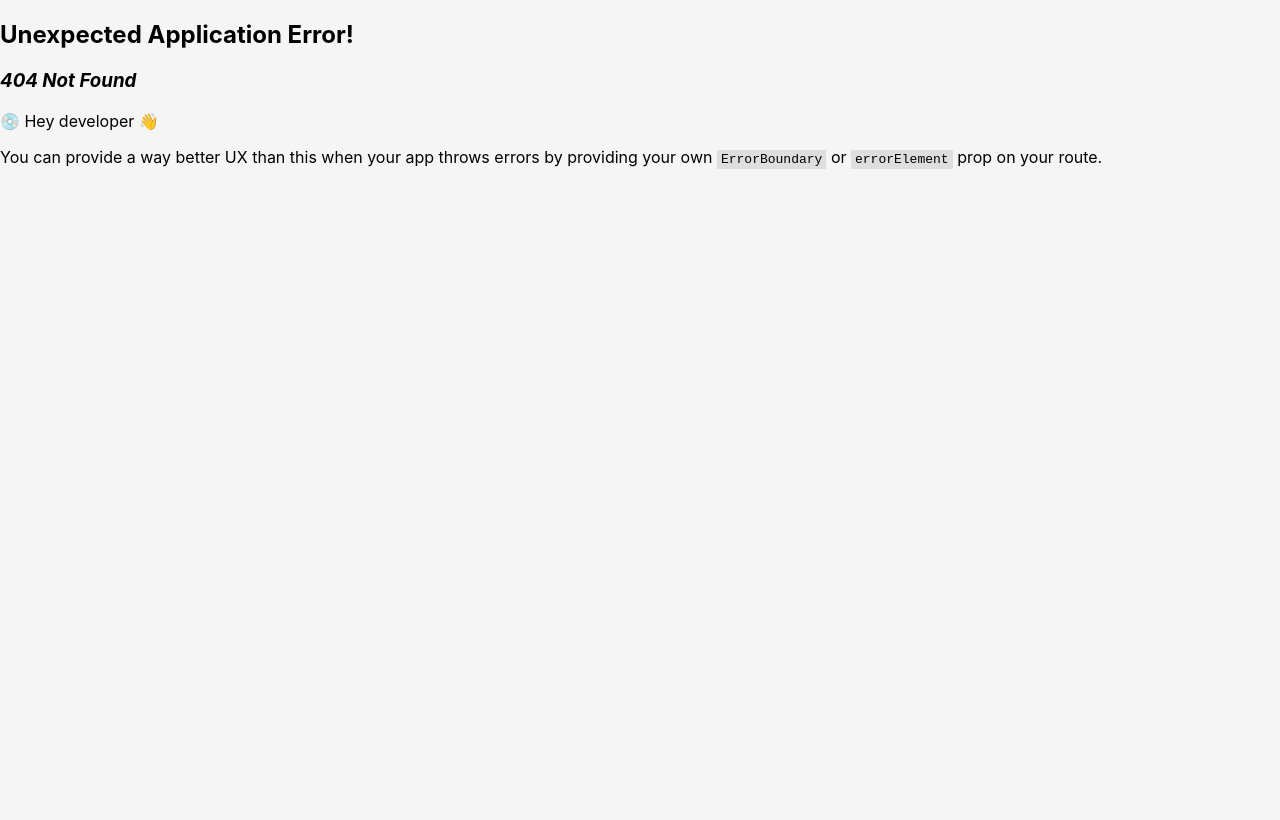
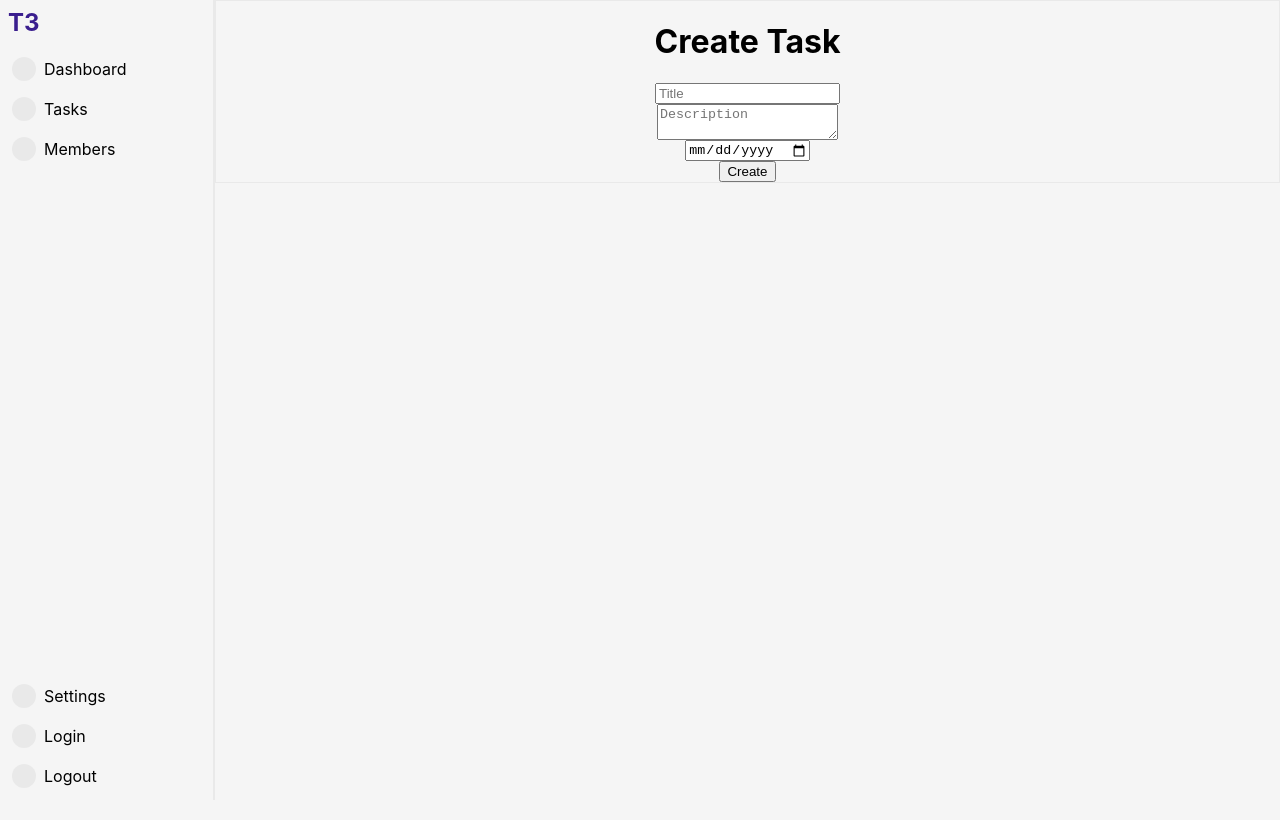
Before and after one commit to lxndrbukin/t3, a React (Create React App) app in the folder client/: page /tasks/new in a window 1280 px wide. Before the commit this address had no page. Built offline with nearby package versions, Linux system fonts and the light colour scheme; no server answers.

Commit message:
Add CreateTask component with initial mock up

```diff
--- /dev/null
+++ b/client/src/components/Tasks/CreateTask.tsx
@@ -0,0 +1,55 @@
+import { FormEvent, useState } from 'react';
+
+export default function CreateTask() {
+  const [formData, setFormData] = useState<{
+    title: string;
+    description: string;
+    dueDate: Date;
+  }>({
+    title: '',
+    description: '',
+    dueDate: new Date(),
+  });
+  const [date, setDate] = useState<Date | Date[]>(new Date());
+
+  const handleInputChange = (
+    e: React.ChangeEvent<HTMLInputElement | HTMLTextAreaElement>
+  ) => {
+    const { name, value } = e.target;
+    setFormData((prevFormData) => ({
+      ...prevFormData,
+      [name]: value,
+    }));
+  };
+
+  const handleDateChange = (e: React.ChangeEvent<HTMLInputElement>) => {
+    const newDate = new Date(e.target.value);
+    if (!isNaN(newDate.getTime())) setDate(newDate);
+  };
+
+  const handleSubmit = (e: FormEvent<HTMLFormElement>) => {
+    e.preventDefault();
+    console.log(formData);
+  };
+
+  return (
+    <div className='create-task'>
+      <h1>Create Task</h1>
+      <form onSubmit={handleSubmit}>
+        <input
+          onChange={handleInputChange}
+          type='text'
+          name='title'
+          placeholder='Title'
+        />
+        <textarea
+          onChange={handleInputChange}
+          name='description'
+          placeholder='Description'
+        />
+        <input type='date' name='dueDate' onChange={handleInputChange} />
+        <button type='submit'>Create</button>
+      </form>
+    </div>
+  );
+}
--- a/client/src/components/Tasks/Tasks.tsx
+++ b/client/src/components/Tasks/Tasks.tsx
@@ -1,6 +1,6 @@
 import './assets/styles.scss';
 import { useEffect, useState } from 'react';
-import { useNavigate } from 'react-router-dom';
+import { useNavigate, Link } from 'react-router-dom';
 import { useSelector } from 'react-redux';
 import { RootState } from '../../store';
 
@@ -22,6 +22,9 @@ export default function Tasks() {
   return (
     <div className='tasks-board'>
       <h1>Tasks</h1>
+      <div className='tasks-buttons'>
+        <Link to='/tasks/new'>New Task</Link>
+      </div>
       <div className='tasks-lists'>
         <div className='tasks-list-container'>
           <h2>To Do</h2>
--- a/client/src/components/Tasks/assets/styles.scss
+++ b/client/src/components/Tasks/assets/styles.scss
@@ -40,3 +40,17 @@
     }
   }
 }
+
+.create-task {
+  display: flex;
+  flex-direction: column;
+  justify-content: center;
+  align-items: center;
+  border: 1px solid $color-light-grey;
+
+  form {
+    display: flex;
+    flex-direction: column;
+    align-items: center;
+  }
+}
--- a/client/src/router/index.tsx
+++ b/client/src/router/index.tsx
@@ -3,6 +3,7 @@ import App from '../App';
 import Auth from '../components/Auth/Auth';
 import Dashboard from '../components/Dashboard/Dashboard';
 import Tasks from '../components/Tasks/Tasks';
+import CreateTask from '../components/Tasks/CreateTask';
 
 export const router = createBrowserRouter([
   {
@@ -22,6 +23,10 @@ export const router = createBrowserRouter([
         element: <Tasks />,
       },
       {
+        path: '/tasks/new',
+        element: <CreateTask />,
+      },
+      {
         path: '/members',
         element: <h1>Members</h1>,
       },
```
Also changed, not shown: 1 other file (tests, documents, lock files or other folders).
